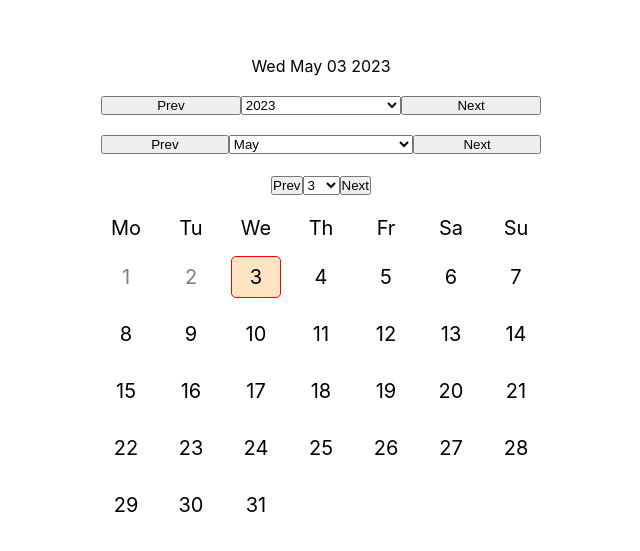
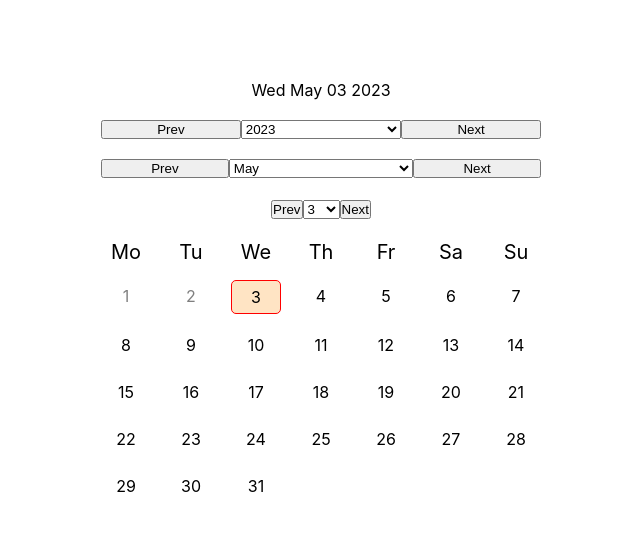
Before and after one commit to marat2183/datepicker, a React (Create React App) app: page / in a window 1280 px wide. Shown: the part 109-660 px from the top of the page, without its empty margins (319-959 px from the left). Built offline with nearby package versions, Linux system fonts and the light colour scheme.

Commit message:
add Day component

```diff
--- a/src/components/DatePicker/index.tsx
+++ b/src/components/DatePicker/index.tsx
@@ -1,4 +1,5 @@
 import useDatePicker from "../../hooks/useDatePicker";
+import Day from "../Day";
 
 import s from "./index.module.scss";
 
@@ -22,9 +23,8 @@ const DatePicker: React.FC = () => {
     yearsRange,
     monthsRange,
     daysRange,
-    daysOfWeekRange
+    daysOfWeekRange,
   } = useDatePicker(initialDate);
-
   return (
     <div className={s["datepicker"]}>
       <div>{selectedDate.toDateString()}</div>
@@ -135,49 +135,31 @@ const DatePicker: React.FC = () => {
             );
           })}
           {daysArrayToShow.map((day, index) => {
-            if (day === null) {
+            if (day !== null) {
               return (
-                <li
+                <Day
+                  dayNum={day}
                   key={`${day}__${index}`}
-                  className={
-                    s["datepicker__days-list-item"] +
-                    " " +
-                    s["datepicker__days-list-item--day-number"] +
-                    " " +
-                    s["datepicker__days-list-item--disabled"]
+                  isDisabled={
+                    selectedMonth === initialDate.getMonth() &&
+                    initialDate.getDate() > day
                   }
-                >
-                  {""}
-                </li>
-              );
-            } else {
-              return (
-                <li
-                  key={`${day}__${index}`}
-                  className={
-                    s["datepicker__days-list-item"] +
-                    " " +
-                    s["datepicker__days-list-item--day-number"] +
-                    " " +
-                    (selectedMonth === initialDate.getMonth() &&
-                    initialDate.getDate() === day + 1
-                      ? " " + s["datepicker__days-list-item--current-day"]
-                      : "") +
-                    (selectedMonth === initialDate.getMonth() &&
-                    initialDate.getDate() > day + 1
-                      ? " " + s["datepicker__days-list-item--prev-days"]
-                      : "") +
-                    (
-                    selectedDay === day + 1
-                      ? " " + s["datepicker__days-list-item--selected-day"]
-                      : "")
+                  isPrevious={
+                    selectedMonth === initialDate.getMonth() &&
+                    initialDate.getDate() > day
                   }
-                  onClick={() => handleSetDay(day + 1)}
-                >
-                  {day + 1}
-                </li>
+                  isSelected={selectedDay === day}
+                  isCurrentDay={
+                    selectedMonth === initialDate.getMonth() &&
+                    initialDate.getDate() === day
+                  }
+                  onClick={() => handleSetDay(day)}
+                />
               );
             }
+            return (
+              <Day dayNum={day} key={`${day}__${index}`} isDisabled={true} />
+            );
           })}
         </ul>
       </div>
--- /dev/null
+++ b/src/components/Day/index.module.scss
@@ -0,0 +1,26 @@
+.day {
+  cursor: pointer;
+  line-height: 2;
+  border-radius: 5px;
+
+  &:hover {
+    background-color: rgba(0, 133, 255, 0.57);
+  }
+
+  &--disabled:hover {
+    cursor: unset;
+    background-color: transparent;
+  }
+
+  &--selected-day {
+    background-color: bisque;
+  }
+
+  &--current-day {
+    border: 1px solid red;
+  }
+
+  &--prev-days {
+    color: rgba(0, 0, 0, 0.5);
+  }
+}
--- /dev/null
+++ b/src/components/Day/index.tsx
@@ -0,0 +1,54 @@
+import s from "./index.module.scss";
+
+type DayProps = {
+  dayNum: number | null;
+  isDisabled?: boolean;
+  isSelected?: boolean;
+  isPrevious?: boolean;
+  isInSelectedRange?: boolean;
+  isCurrentDay?: boolean;
+  className?: string;
+  onClick?: () => void;
+};
+
+const Day = ({
+  dayNum = 1,
+  isDisabled = false,
+  isSelected = false,
+  isPrevious = false,
+  isInSelectedRange = false,
+  isCurrentDay = false,
+  className = "",
+  onClick = () => {},
+}: DayProps) => {
+  if (dayNum === null) {
+    return (
+      <li
+        className={
+          s["day"] +
+          (isDisabled ? " " + s["day--disabled"] : "") +
+          (className ? " " + className : "")
+        }
+      >
+        {""}
+      </li>
+    );
+  }
+  return (
+    <li
+      className={
+        s["day"] +
+        (isCurrentDay ? " " + s["day--current-day"] : "") +
+        (isDisabled ? " " + s["day--disabled"] : "") +
+        (isPrevious ? " " + s["day--prev-days"] : "") +
+        (isSelected ? " " + s["day--selected-day"] : "") +
+        (className ? " " + className : "")
+      }
+      onClick={onClick}
+    >
+      {dayNum}
+    </li>
+  );
+};
+
+export default Day;
--- a/src/utils/helpers.ts
+++ b/src/utils/helpers.ts
@@ -16,7 +16,7 @@ const getDaysToShow = (
   numOfDays: number,
   dayOfWeekForFirstDay: number
 ): Array<number | null> => {
-  const daysOfWeek = Array.from(Array(numOfDays).keys());
+  const daysOfWeek = arrayRange(1, numOfDays);
   const needToAdd = (dayOfWeekForFirstDay - 1 + 7) % 7;
   const nullArray = new Array(needToAdd).fill(null);
   return [...nullArray, ...daysOfWeek];
```
